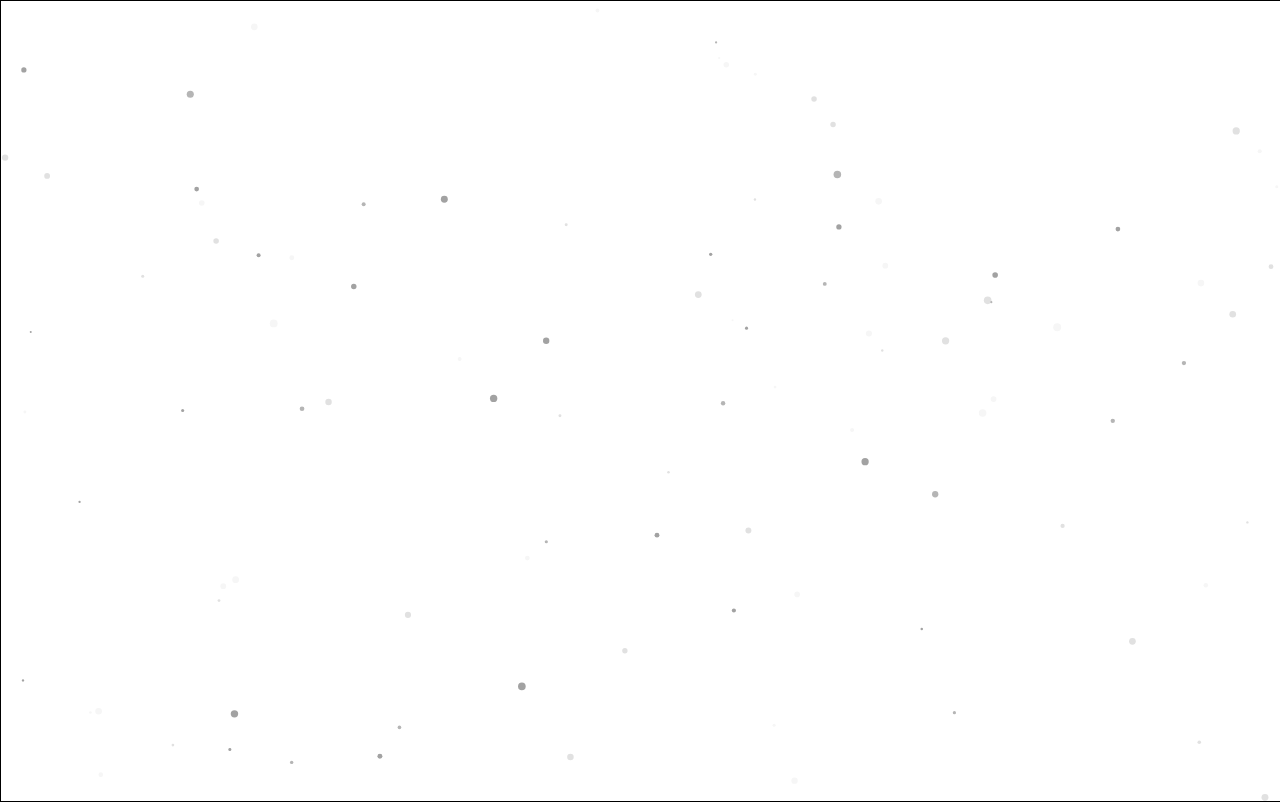
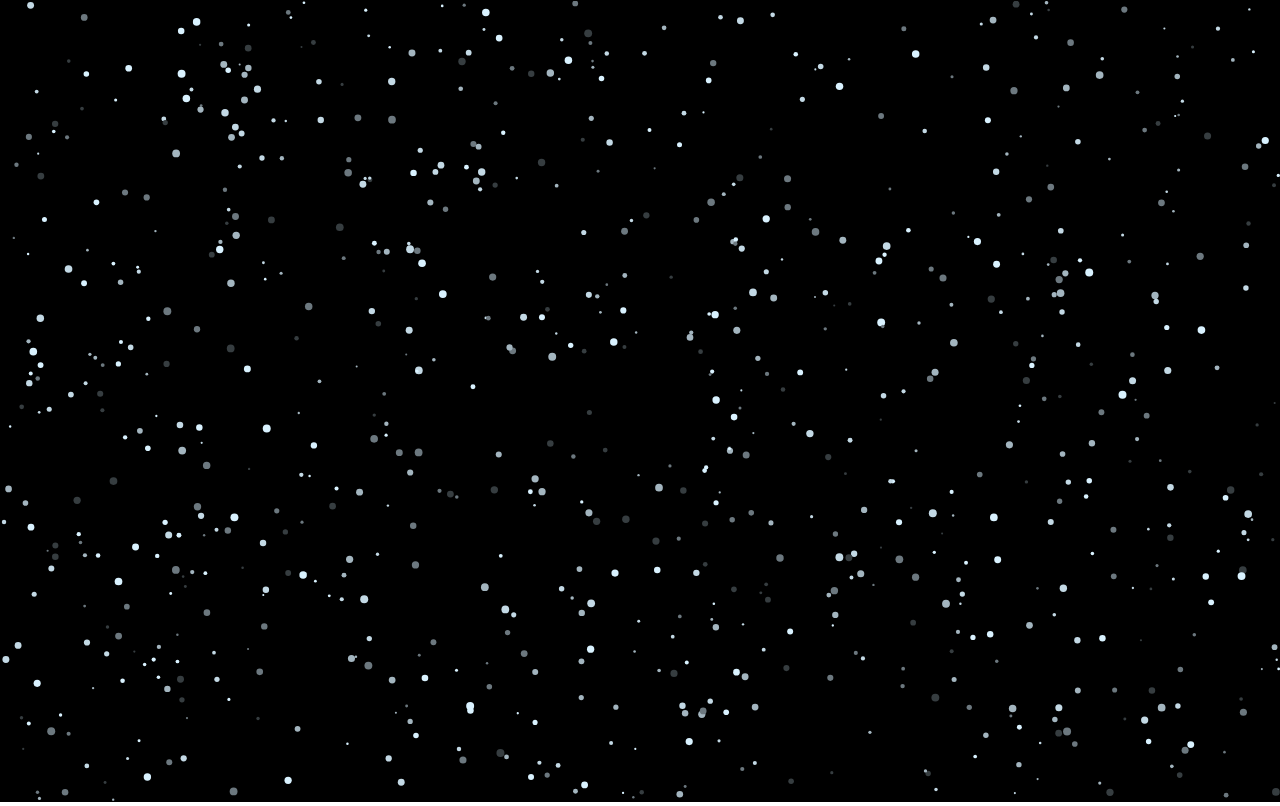
Before and after one commit to bernardomendonca/canvas-interact-sizeChanger, a plain HTML site: page index.html in a window 1280 px wide. Drawn offline with Linux system fonts and the light colour scheme.

Commit message:
Added resizing and bug fixing

```diff
--- a/canvas.js
+++ b/canvas.js
@@ -1,80 +1,38 @@
+// SETTING UP THE CANVAS
+
 var canvas = document.querySelector("canvas");
-
 canvas.width =window.innerWidth;
 canvas.height =window.innerHeight;
-
 var c = canvas.getContext('2d');
 
-// c.fillStyle = "rgba(255, 0, 0, 0.5)";
-// // c.fillRect (x, y, width, height)
-// c.fillRect (100, 100, 100, 100);
-// c.fillStyle = "rgba(0, 0, 255, 0.5)";
-// c.fillRect (400, 100, 100, 100);
-// c.fillRect (400, 300, 100, 100);
-
-//  c = CONTEXT
-
-// LINE
-// c.beginPath();
-// c.moveTo(50, 300);
-// c.lineTo(300, 100);
-// c.strokeStyle = "#aaaaaa";
-// c.stroke();
-
-// // ARC / CIRCLE
-// c.beginPath();
-// c.arc(300, 300, 30, 0, Math.PI * 2, false);
-// c.strokeStyle = "blue";
-// c.stroke();
-
-
-// for (var i = 0; i < 1000; i++) {
-// 	var x = Math.random() * window.innerWidth;
-// 	var y = Math.random() * window.innerHeight;
-// 	// Math.random gives a value between 0 and 1.
-// 	c.beginPath();
-// 	c.arc(x, y, 30, 0, Math.PI * 2, false);
-// 	c.strokeStyle = "blue";
-// 	c.stroke();
-// };
-
-
-// Creating the MOUSE object, with X and Y coordinates
+// VARIABLES
 var mouse = {
 	x: undefined,
-	y: undefined
-};
-
+	y: undefined};
 var maxRadius = 40;
 var minRadius = 2;
+var colorArray = [
+	'#A3B5BF',
+	'#6C787F',
+	'#D9F2FF',
+	'#363D40',
+	'#C3D9E5'];
+// HESHA BLUES
+var circleArray = [];
 
-var colorArray = [
-	'#f6f6f6',
-	'#a2a2a2',
-	'#g2g2g2',
-	'#e1e1e1',
-	'#b5b5b5'
-];
-
+// EVENT LISTENERS
 window.addEventListener('mousemove', function(event){
 	// Extracting the mouse coordinates
 	mouse.x = event.x;
 	mouse.y = event.y;
 });
+window.addEventListener('resize', function(){
+	canvas.width = window.innerWidth;
+	canvas.height = window.innerHeight;
+	init();
+})
 
-
-// // Generating Random Color, in a gray(ish)scale
-// function randomColor(){
-// 	//pick a "red" from 0 to 100
-// 	var r = Math.floor(Math.random() * 100);
-// 	//pick a "green" from 0 to 100
-// 	var g = Math.floor(Math.random() * 100);
-// 	//pick a "blue" from 0 to 100
-// 	var b = Math.floor(Math.random() * 100);
-// 	// Using weights to guarantee the gray(ish)scale
-// 	"rgb(r, g, b)"
-// 	return "rgb(" + (r)*0.3 + ", " + (g)*0.59 + ", " + (b)*0.11 + ")";
-// }
+// FUNCTIONS
 
 function Circle(x, y, dx, dy, radius){
 	this.x = x;
@@ -122,9 +80,9 @@ function Circle(x, y, dx, dy, radius){
 	}
 }
 
-var circleArray = [];
-
-for (var i = 0; i < 100; i++) {
+function init() {
+	circleArray = [];
+	for (var i = 0; i < 800; i++) {
 		var radius = Math.random() * 3 + 1;
 		// To make sure that the circles wont be stuck in the borders:
 		var x = Math.random() * (innerWidth - radius * 2) + radius;
@@ -132,6 +90,7 @@ for (var i = 0; i < 100; i++) {
 		var dx = (Math.random() - 0.5) * 3;
 		var dy = (Math.random() - 0.5) * 3;
 		circleArray.push(new Circle(x, y, dx, dy, radius));
+	}
 }
 
 function animate() {
@@ -144,4 +103,7 @@ function animate() {
 	}
 };
 
+// INIT + ANIMATE
+
+init();
 animate();
--- a/index.html
+++ b/index.html
@@ -2,12 +2,16 @@
 <html>
 <head>
 	<meta charset="utf-8">
-	<title>Canvas Resize</title>
+	<title>Scary Night</title>
 	<style type="text/css">
 		canvas {
 			border: 1px solid black;
+			width: 100%;
+			height: 100%;
+			background: black;
 		}
-		body {
+		body, html {
+			height: 100%;
 			margin: 0;
 		}
 	</style>
```
Lines whose indentation alone changed are shown as unchanged.
